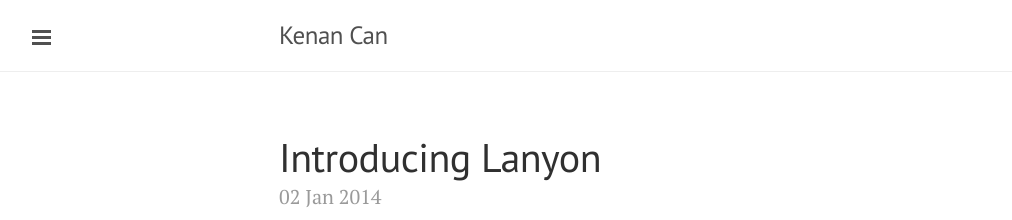
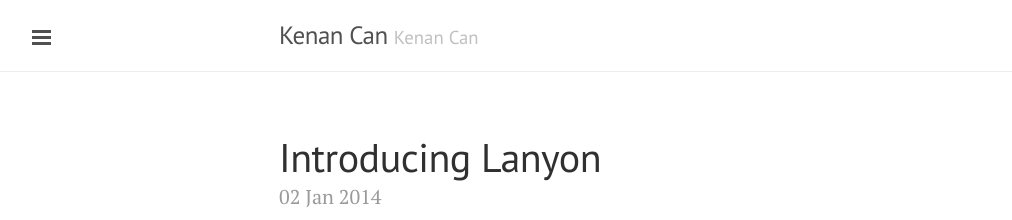
Before and after one commit to kenancn/kenancn.github.io, a Jekyll site: the page built from index.html, in a window 1280 px wide and 900 px high. Shown: the top 220 px of the window, without its empty margins (1-1013 px from the left). Built offline with Jekyll 4.4.1, drawn with Linux system fonts in a browser that asks for light colours; Markdown is read by kramdown in place of the engine named in the settings; the list of posts is cut into pages by our own code.

Commit message:
Update config

```diff
--- a/_config.yml
+++ b/_config.yml
@@ -7,12 +7,12 @@ permalink:        pretty
 
 # Setup
 title:            Kenan Can
-tagline:          ''
+tagline:          'Kenan Can'
 description:      'Güvenliğe ilgi duyan biri'
 url:              https://kenancn.github.io/
 
 author:
-  name:           'Kenan Can'
+  name:           ''
   url:            https://twitter.com/kenancn2
 
 paginate:         5
```
